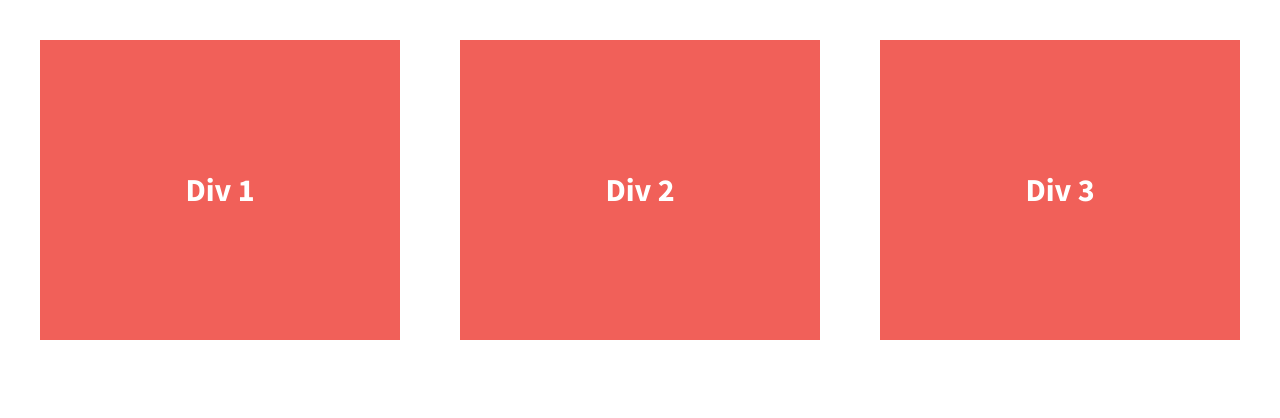
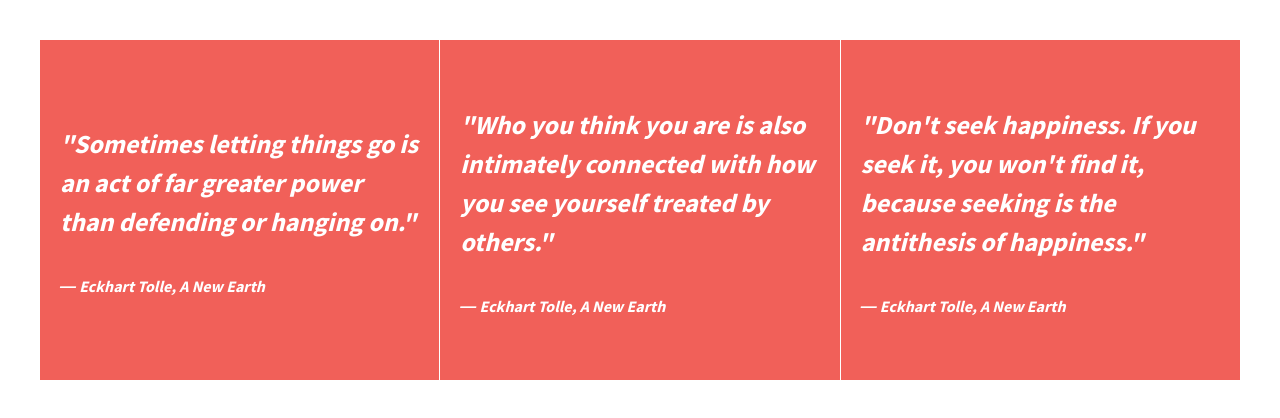
Before and after one commit to sanncode/flexbox-grids, a plain HTML site: page index.html in a window 1280 px wide. Drawn offline with nearby package versions, Linux system fonts and the light colour scheme.

Commit message:
added some content and styling to the divs

```diff
--- a/css/main.css
+++ b/css/main.css
@@ -112,23 +112,31 @@ body {
   /*add display:flex and set justify-content to space-between*/
   font-weight: 700;
   display: flex;
-  justify-content: space-between;
+  justify-content: center;
 }
 
 .div-1, .div-2, .div-3 {
   /*give the divs a width of 30%, add display:flex, set justify-content and align-items to center*/
   color: #fff;
   line-height: 1.5em;
-  font-size: 1.6em;
+  font-size: 1.3em;
+  padding: 20px;
   background-color: #f16059;
   height: 300px;
   display: flex;
   width: 30%;
   justify-content: center;
   align-items: center;
+  border-right: 1px solid white;
+  padding: 20px;
 }
 
-
+.div-3 {
+    border-right: none;
+}
+.author {
+    font-size: 1rem;
+}
 
 
 /* ==========================================================================
--- a/index.html
+++ b/index.html
@@ -23,13 +23,19 @@
 
         <section class="wrapper">
             <div class="div-1">
-                Div 1
+                <cite><p>"Sometimes letting things go is an act of far greater power than defending or hanging on."</p>
+<p class="author">― Eckhart Tolle, A New Earth</p></cite>
             </div>
             <div class="div-2">
-                Div 2
+                <cite><p>"Who you think you are is also intimately connected with how you see yourself treated by others."</p>
+<p class="author">― Eckhart Tolle, A New Earth</p></cite>
             </div>
             <div class="div-3">
-                Div 3
+                <cite>
+                    <p>
+                        "Don't seek happiness. If you seek it, you won't find it, because seeking is the antithesis of happiness."</p>
+                    <p class="author">― Eckhart Tolle, A New Earth</p>
+                </cite>
             </div>
         </section>
 
```
